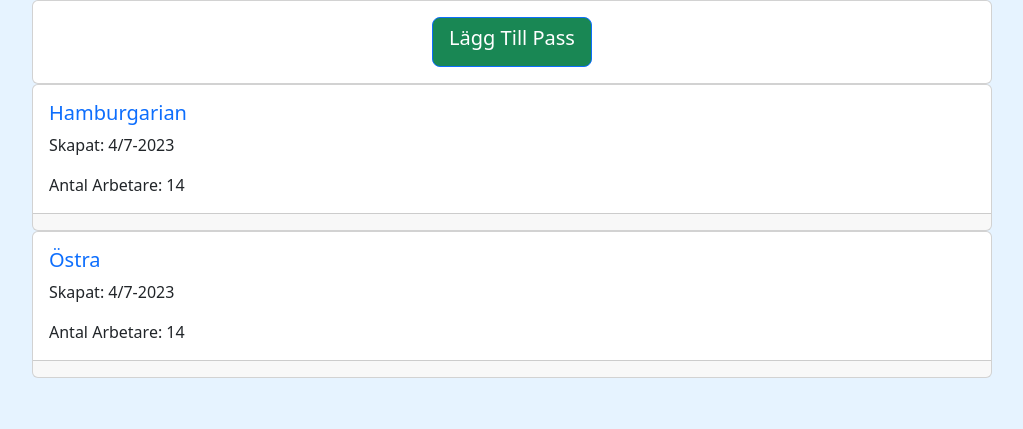
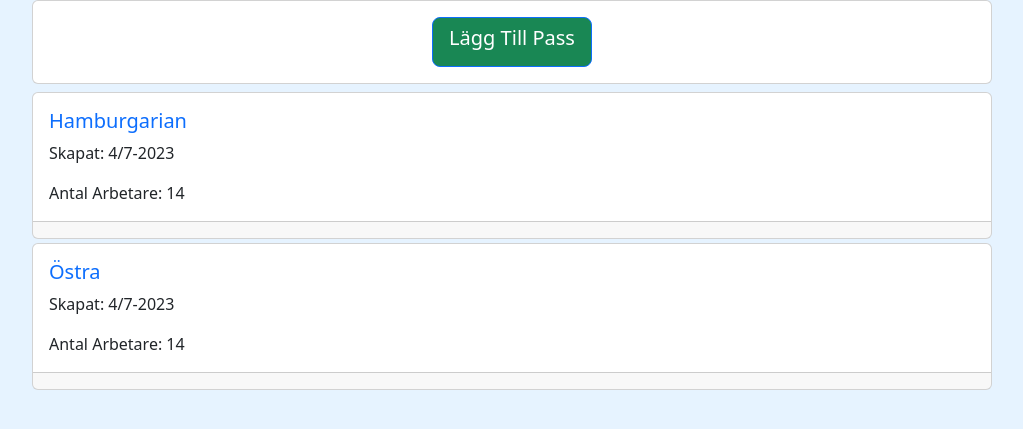
Before and after one commit to pythonjohannes/Stadion, a Flask app: page / in a window 1280 px wide. Shown: the top 429 px of the page, without its empty margins (128-1151 px from the left). Run offline with Flask 3, Linux system fonts and the light colour scheme; some libraries are stand-ins or nearby versions.

Commit message:
update page layout v2

```diff
--- a/main.py
+++ b/main.py
@@ -49,10 +49,10 @@ with app.app_context():
 class TestForm(FlaskForm):
     passet = StringField(validators=[DataRequired()])
     namn = StringField("Arbetare", validators=[DataRequired()])
-    timme_start = SelectField("Tid Börja", choices=list(range(0,24)))
-    minut_start = SelectField(choices=list(range(0, 60)))
-    timme_slut = SelectField("Tid Sluta", choices=list(range(0, 24)))
-    minut_slut = SelectField(choices=list(range(0, 60)))
+    timme_start = SelectField("Tid Börja", choices=["{:02d}".format(num) for num in list(range(0,24))])
+    minut_start = SelectField(choices=["{:02d}".format(num) for num in list(range(0,60))])
+    timme_slut = SelectField("Tid Sluta", choices=["{:02d}".format(num) for num in list(range(0,24))])
+    minut_slut = SelectField(choices=["{:02d}".format(num) for num in list(range(0,60))])
     submit = SubmitField("Lägg till")
 
 
--- a/templates/addera.html
+++ b/templates/addera.html
@@ -1,7 +1,7 @@
 <!DOCTYPE html>
 <html lang="en">
 <head>
-    <meta charset="UTF-8">
+    <meta charset="UTF-8" name="viewport" content="width=device-width,initial-scale=1,maximum-scale=1,user-scalable=no"/>
     <title>MFF tidspec</title>
     <link href="https://cdn.jsdelivr.net/npm/bootstrap@5.3.0/dist/css/bootstrap.min.css" rel="stylesheet" integrity="sha384-9ndCyUaIbzAi2FUVXJi0CjmCapSmO7SnpJef0486qhLnuZ2cdeRhO02iuK6FUUVM" crossorigin="anonymous">
     {{ bootstrap.load_css()}}
--- a/templates/index.html
+++ b/templates/index.html
@@ -1,15 +1,16 @@
 <!DOCTYPE html>
 <html lang="en">
 <head>
-    <meta charset="UTF-8">
+    <meta charset="UTF-8" name="viewport" content="width=device-width,initial-scale=1,maximum-scale=1,user-scalable=no"/>
     <title>Hem</title>
     <link href="https://cdn.jsdelivr.net/npm/bootstrap@5.3.0/dist/css/bootstrap.min.css" rel="stylesheet" integrity="sha384-9ndCyUaIbzAi2FUVXJi0CjmCapSmO7SnpJef0486qhLnuZ2cdeRhO02iuK6FUUVM" crossorigin="anonymous">
+    <link rel="stylesheet" href="/static/styles.css">
     {{ bootstrap.load_css()}}
 </head>
 <body style="background-color:#e6f3ff">
-<div class="card text-center w-75 mx-auto ">
+<div class="card text-center w-75 mx-auto mb-2 ">
 
-  <div class="card-body">
+  <div  class="card-body">
     <a href={{url_for("adda")}} class="btn btn-primary stretched-link bg-success btn-lg btn-default btn-block"><h5>Lägg Till Pass</h5></a>
   </div>
 
@@ -26,7 +27,7 @@
         -->
 
         {% for passets_namn in lista_pass %}
-        <div class="card w-75 mx-auto">
+        <div class="card w-75 mx-auto mb-1">
   <div class="card-body">
     <h5 class="card-title"><a href={{url_for("arbetspass", passet=passets_namn)}} class="text-decoration-none stretched-link">{{passets_namn}}</a></h5>
     <p class="card-text">Skapat: 4/7-2023</p>
```
Also changed, not shown: instance/all_info-arbetare.db.
